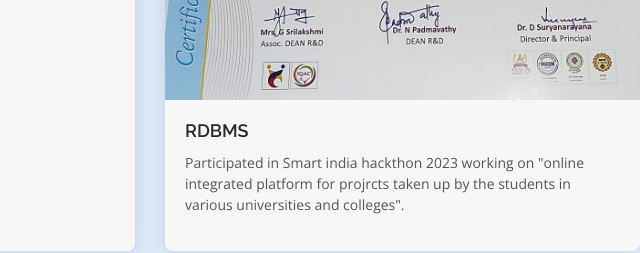
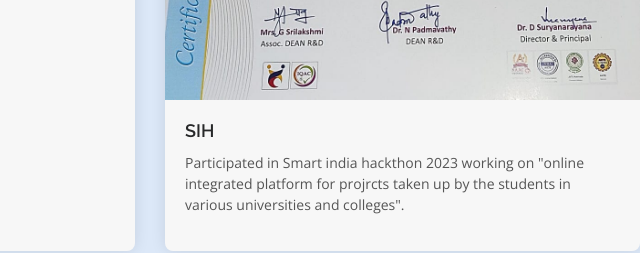
Before and after one commit to Sumana-sri-Ariveni/My_Portfolio, a plain HTML site: page index.html in a window 1280 px wide. Shown: the part 8580-8833 px from the top of the page, 640-1280 px from the left. Drawn offline with nearby package versions, Linux system fonts and the light colour scheme; files whose address does not match are found by name.

Commit message:
Update index.html

```diff
--- a/index.html
+++ b/index.html
@@ -971,7 +971,7 @@
                 <img src="assets/img/certificates/certificate12.jpg" class="img-fluid" alt="Certificate 12" onclick="maximizeImage(this)">
               </div>
               <div class="certificate-info">
-                <h4>RDBMS</h4>
+                <h4>SIH</h4>
                 <p>Participated in Smart india hackthon 2023 working on "online integrated platform for projrcts taken up by the students in various universities and colleges".</p>
               </div>
             </div>
```
